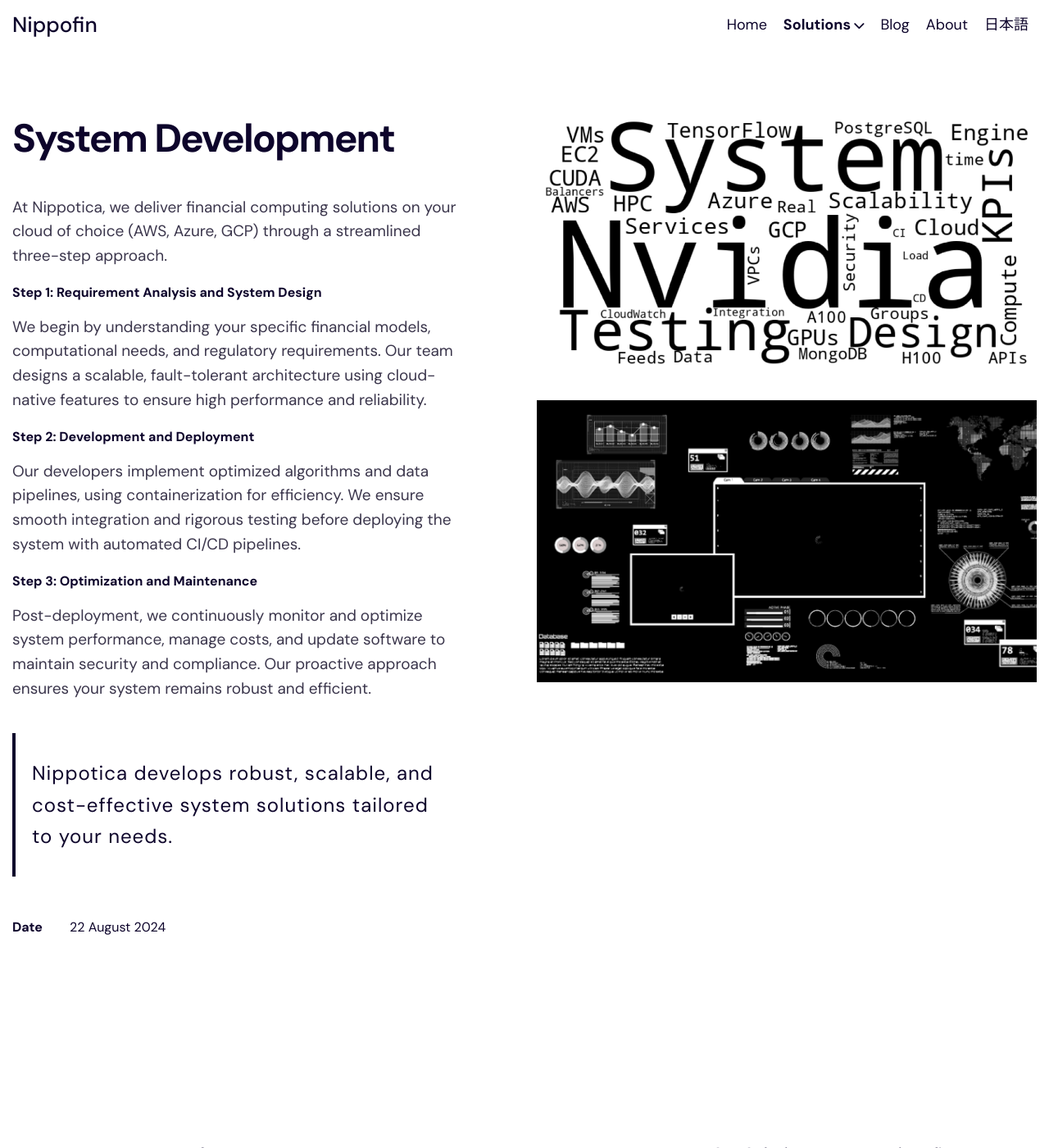
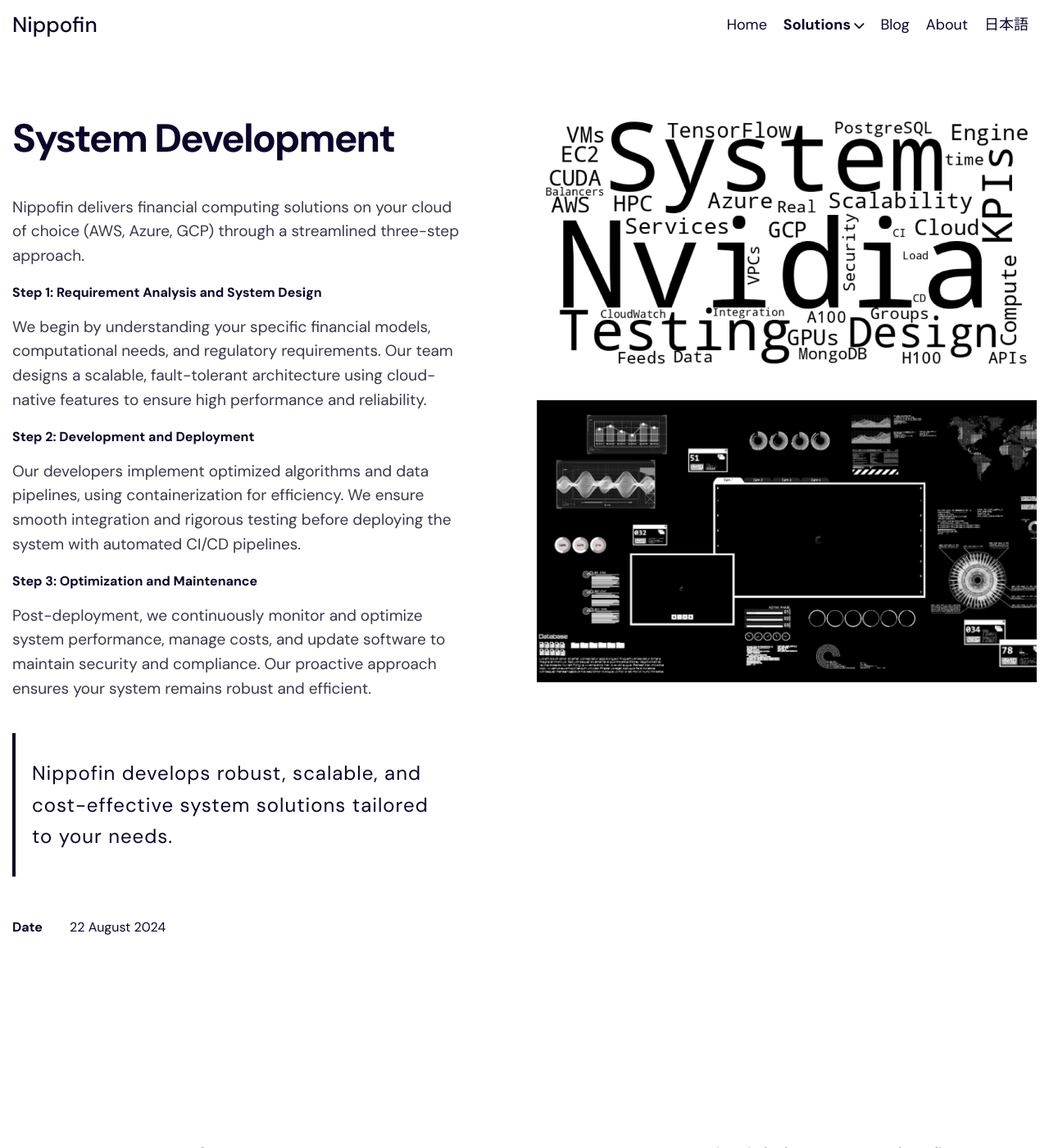
Before and after one commit to Nippotica/webnippofin, a Jekyll site: the page built from collections/_projects/project-3.md, in a window 1280 px wide and 1400 px high. Shown: the whole window at 82% size. Built offline with Jekyll 4.4.1, drawn with Linux system fonts in a browser that asks for light colours.

Commit message:
Update project-3.md

```diff
--- a/collections/_projects/project-3.md
+++ b/collections/_projects/project-3.md
@@ -12,7 +12,7 @@ gallery:
   - image: "/assets/images/gen/projects/nipposysdev.webp"
 ---
 
-At Nippotica, we deliver financial computing solutions on your cloud of choice (AWS, Azure, GCP) through a streamlined three-step approach.
+Nippofin delivers financial computing solutions on your cloud of choice (AWS, Azure, GCP) through a streamlined three-step approach.
 
 
 #### Step 1: Requirement Analysis and System Design
@@ -24,4 +24,4 @@ Our developers implement optimized algorithms and data pipelines, using containe
 #### Step 3: Optimization and Maintenance
 Post-deployment, we continuously monitor and optimize system performance, manage costs, and update software to maintain security and compliance. Our proactive approach ensures your system remains robust and efficient.
 
-> Nippotica develops robust, scalable, and cost-effective system solutions tailored to your needs.
+> Nippofin develops robust, scalable, and cost-effective system solutions tailored to your needs.
```
